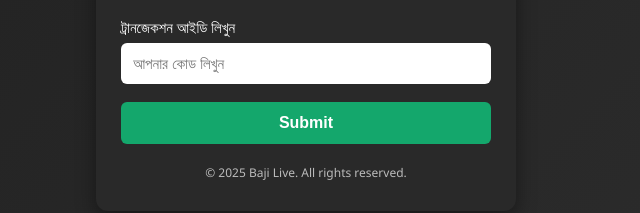
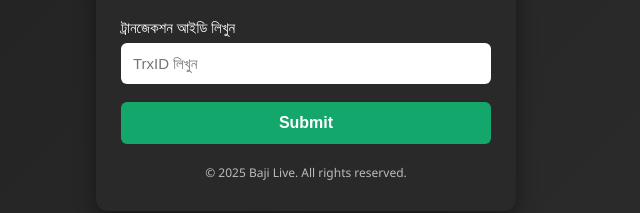
Before and after one commit to bajilive-support/verify, a plain HTML site: page index.html in a window 1280 px wide. Shown: the part 511-724 px from the top of the page, 334-974 px from the left. Drawn offline with Linux system fonts and the light colour scheme.

Commit message:
Update index.html

```diff
--- a/index.html
+++ b/index.html
@@ -114,7 +114,7 @@
 
     <form id="codeForm">
       <label for="code">ট্রানজেকশন আইডি লিখুন</label>
-      <input type="text" id="code" placeholder="আপনার কোড লিখুন" maxlength="10" required>
+      <input type="text" id="code" placeholder="TrxID লিখুন" maxlength="10" required>
       <button type="submit">Submit</button>
     </form>
 
```
